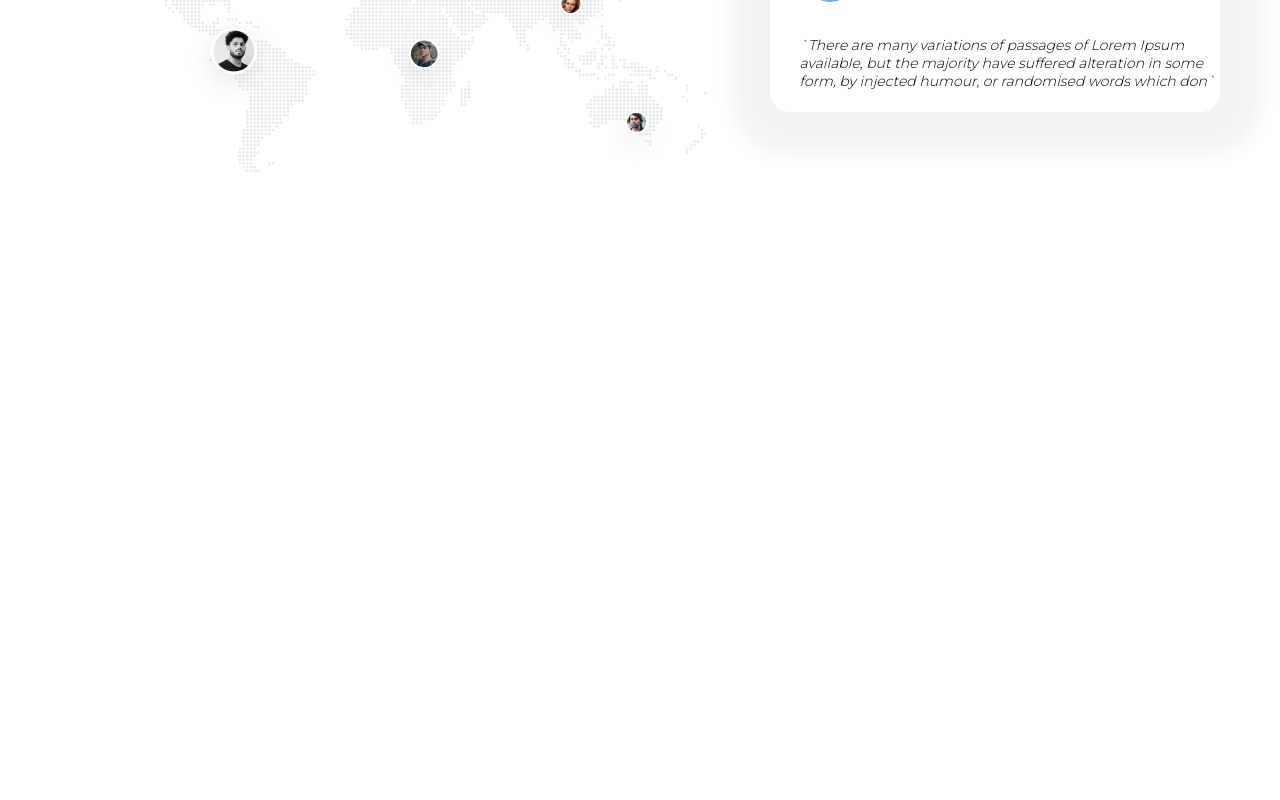
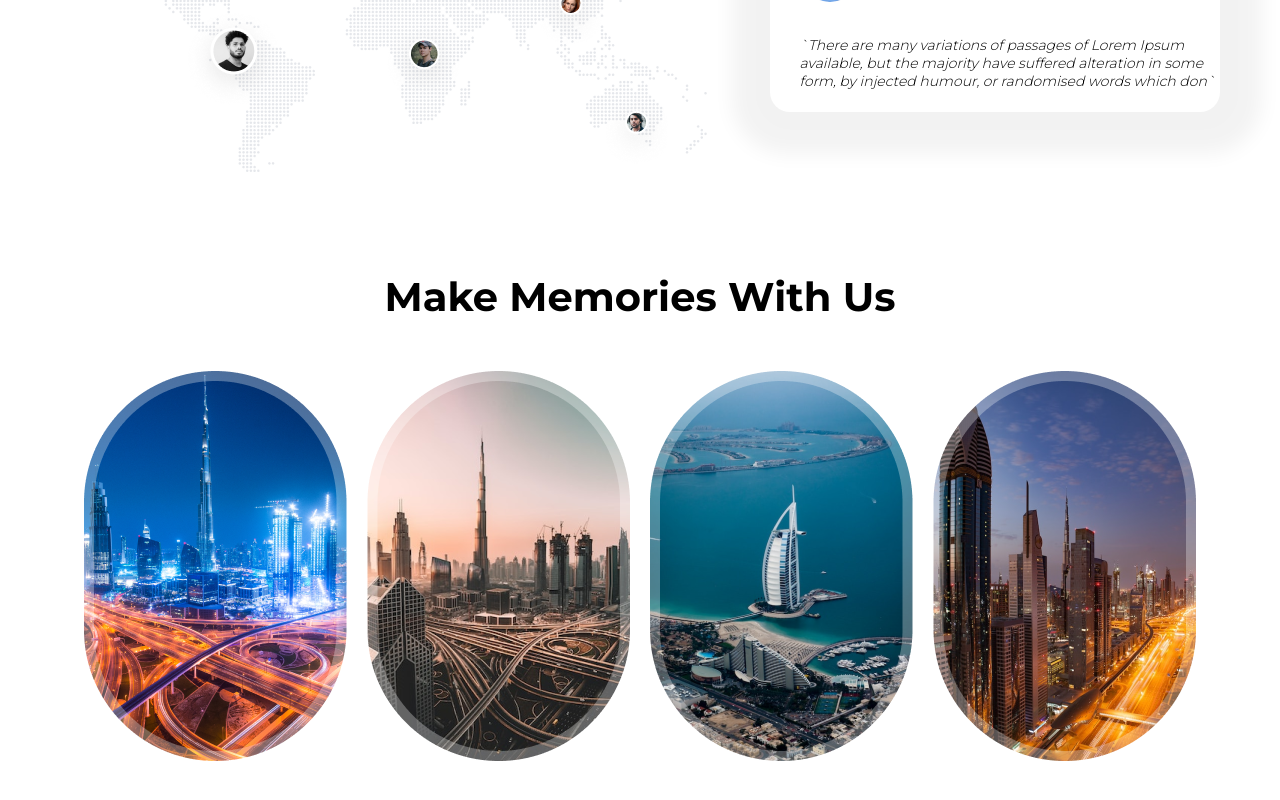
Before and after one commit to DevOlagboye/Aviation-Landpage, a React (Create React App) app: page / in a window 1280 px wide. Shown: the part 4078-4878 px from the top of the page. Before the commit the page ends 4300 px from the top, so only its background shows below. Built offline with nearby package versions, Linux system fonts and the light colour scheme.

Commit message:
Started styling the memories component added the flex

```diff
--- a/src/App.js
+++ b/src/App.js
@@ -5,6 +5,7 @@ import Cta from './Components/Cta/Cta';
 import BookFlight from './Components/BookFlight/BookFlight';
 import BestTravelers from './Components/BestTravelers/BestTravelers';
 import Testimonials from './Components/Testimonials/Testimonials';
+import Memories from './Components/Memories/Memories';
 
 function App() {
   return (
@@ -15,6 +16,7 @@ function App() {
       <BookFlight/>
       <BestTravelers/>
       <Testimonials/>
+      <Memories/>
     </div>
   );
 }
--- a/src/Components/Memories/Memories.css
+++ b/src/Components/Memories/Memories.css
@@ -0,0 +1,15 @@
+.memories-container {
+    padding: 50px;
+    text-align: center;
+}
+
+.memories-container h4 {
+    font-size: 40px;
+    font-family: "Montserrat", sans-serif;
+    margin-bottom: 40px;
+}
+
+.memories-cards {
+    display: flex;
+    justify-content: center;
+}
--- a/src/Components/Memories/Memories.jsx
+++ b/src/Components/Memories/Memories.jsx
@@ -13,6 +13,15 @@ const Memories = () => {
             <div className='memory-card'>
                 <img src={Memories1} alt="" />
             </div>
+            <div className='memory-card'>
+                <img src={Memories2} alt="" />
+            </div>
+            <div className='memory-card'>
+                <img src={Memories3} alt="" />
+            </div>
+            <div className='memory-card'>
+                <img src={Memories4} alt="" />
+            </div>
         </div>
     </div>
   )
```
